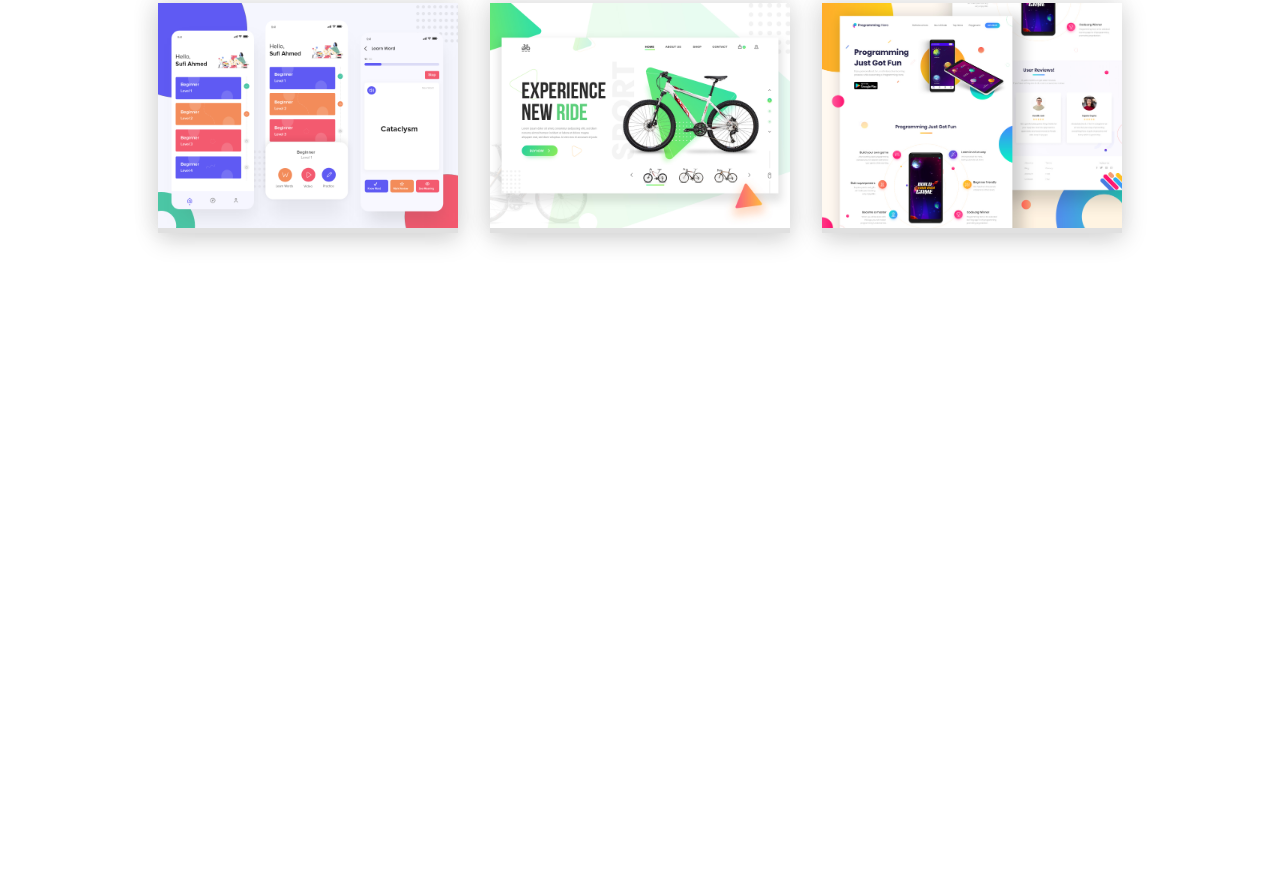
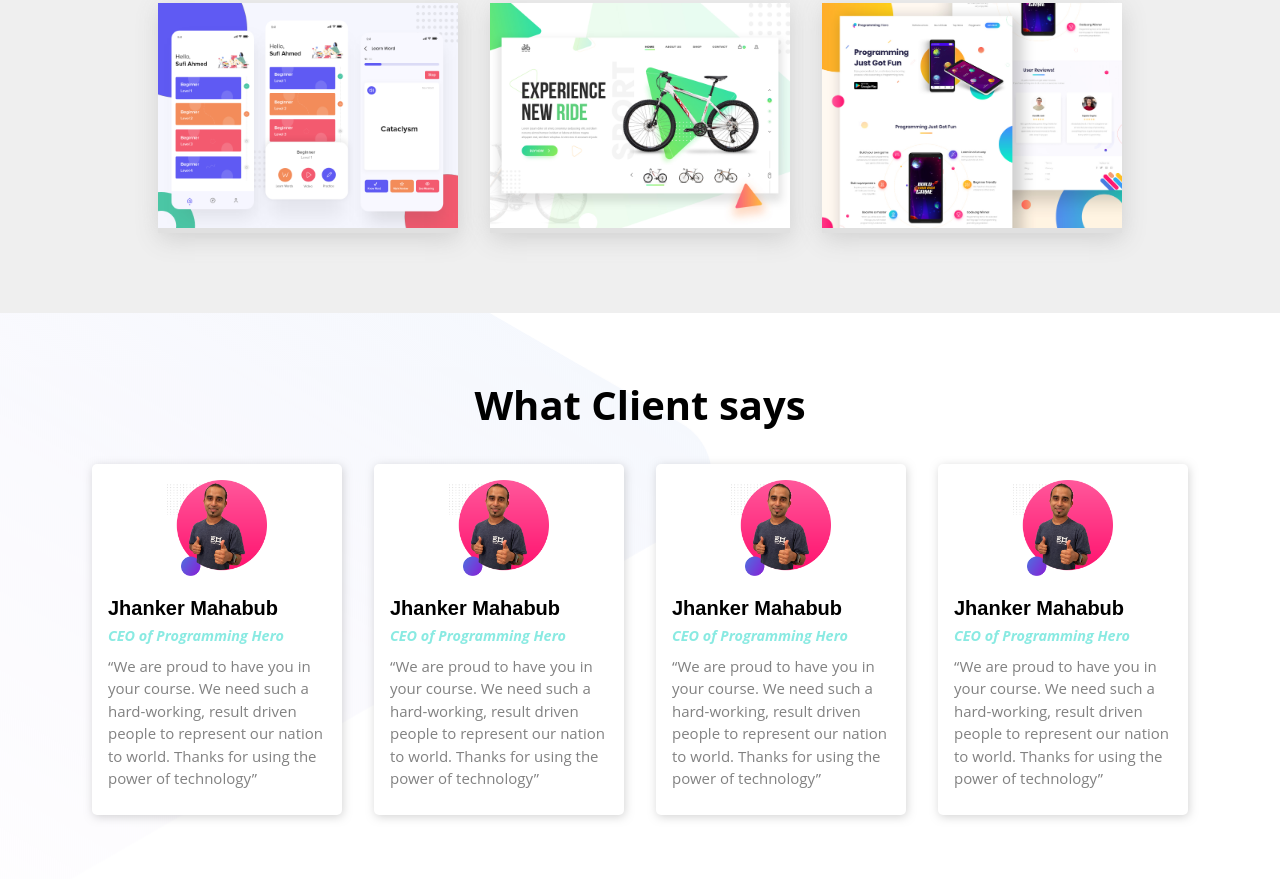
Before and after one commit to Shakil-Ahmmed8882/Assignment0, a plain HTML site: page index.html in a window 1280 px wide. Shown: the part 1496-2375 px from the top of the page. Before the commit the page ends 1809 px from the top, so only its background shows below. Drawn offline with Linux system fonts and the light colour scheme.

Commit message:
added testimonial section

```diff
--- a/index.html
+++ b/index.html
@@ -94,6 +94,38 @@
 
       </section>
       <!-- my work section ends -->
+      <!-- Testimonials section ends -->
+      <section class="testimonials-sec">
+        <h2 class="test-title">What Client says</h2>
+          <div class="testimonials-container">
+            <div class="card">
+              <div class="img-holder"><img src="./images/jhankar2.png" alt="tutor"></div>
+              <h3>Jhanker Mahabub</h3>
+              <h6>CEO of Programming Hero</h6>
+              <p class="description"><q>We are proud to have you in your course. We need such a hard-working, result driven people to represent our nation to world. Thanks for using the power of technology</q></p>
+            </div>
+            <div class="card">
+              <div class="img-holder"><img src="./images/jhankar2.png" alt="tutor"></div>
+              <h3>Jhanker Mahabub</h3>
+              <h6>CEO of Programming Hero</h6>
+              <p class="description"><q>We are proud to have you in your course. We need such a hard-working, result driven people to represent our nation to world. Thanks for using the power of technology</q></p>
+            </div>
+            <div class="card">
+              <div class="img-holder"><img src="./images/jhankar2.png" alt="tutor"></div>
+              <h3>Jhanker Mahabub</h3>
+              <h6>CEO of Programming Hero</h6>
+              <p class="description"><q>We are proud to have you in your course. We need such a hard-working, result driven people to represent our nation to world. Thanks for using the power of technology</q></p>
+            </div>
+            <div class="card">
+              <div class="img-holder"><img src="./images/jhankar2.png" alt="tutor"></div>
+              <h3>Jhanker Mahabub</h3>
+              <h6>CEO of Programming Hero</h6>
+              <p class="description"><q>We are proud to have you in your course. We need such a hard-working, result driven people to represent our nation to world. Thanks for using the power of technology</q></p>
+            </div>
+          </div>
+        </h2>
+      </section>
+      <!-- Testimonial section ends -->
     </main>
   </body>
 </html>
--- a/styles/style.css
+++ b/styles/style.css
@@ -173,6 +173,7 @@ nav > ul > li:hover ul {
 .my-work-sec {
   width: 100%;
   padding: 5rem;
+  background-color: rgba(229, 229, 229, 0.611);
 }
 .my-work-container {
   display: flex;
@@ -181,14 +182,14 @@ nav > ul > li:hover ul {
   justify-content: center;
   flex-wrap: wrap;
 }
-.my-work-sec h2{
+.my-work-sec h2 {
   font-size: 3rem;
   font-weight: 800;
   text-align: center;
-  margin:-1rem 0 4rem 0 ;
+  margin: -1rem 0 4rem 0;
 }
 .my-work-container .column {
-  width:300px;
+  width: 300px;
 }
 .my-work-container .column img {
   width: 100%;
@@ -196,10 +197,67 @@ nav > ul > li:hover ul {
 .column {
   background: #e0e0e0;
   box-shadow: 1px 6px 23px #d0d0d0, -6px -6px 23px #f0f0f0;
-  transition: transform .2s linear;
+  transition: transform 0.2s linear;
 }
-.column:hover{
+.column:hover {
   transform: scale(1.1);
   box-shadow: 1px 6px 50px #d0d0d0, -6px -6px 50px #f0f0f0;
+}
 
+/* Testimonials section */
+.testimonials-sec{
+  width: 100%;
+  padding: 4rem;
+  background: url('../images/header-bg.png'),linear-gradient(rgb(0, 0, 0),black);
+  display: grid;
+  align-items: center;
+  justify-content: center;
 }
+.testimonials-container{
+  display: flex;
+  flex-wrap: wrap;
+  justify-content: center;
+  align-items: center;
+  gap: 2rem;
+}
+.card{
+  width: 250px;
+  box-shadow: 1px 2px 10px rgba(128, 128, 128, 0.338);
+  background-color: #fff;
+  padding: 1rem;
+  border-radius: 5px;
+  transition:all .3s linear;
+}
+.card .img-holder{
+  width: 100px;
+  margin: auto;
+  margin-bottom: 1rem;
+}
+.img-holder img{
+  width:100%;
+}
+.testimonials-sec > .test-title{
+  font-size: 2.5rem;
+  text-align:center;
+  margin-bottom: 2rem;
+}
+.card h3{
+  font-size: 20px;
+  font-family: sans-serif;
+}
+.card h6{
+  color: #13d5c580;
+  font-size: .9rem;
+  margin-top: .4rem;
+  font-style: italic;
+}
+.card p{
+  font-size: 15px;
+  color: #6a6a6ad8;
+  margin: .6rem 0;
+}
+.card:hover{
+  box-shadow: 1px 2px 30px rgba(128, 128, 128, 0.454);
+  background-color: #ffffffde;
+  outline: 2px solid rgba(0, 0, 255, 0.127);
+}
```
